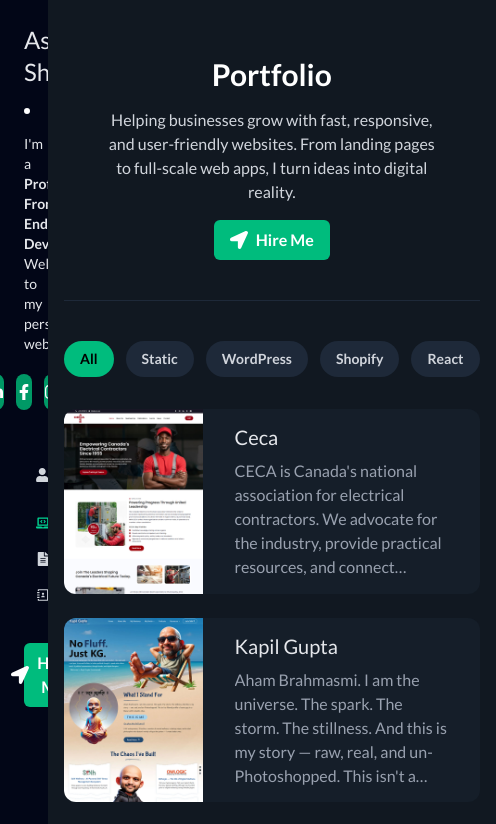
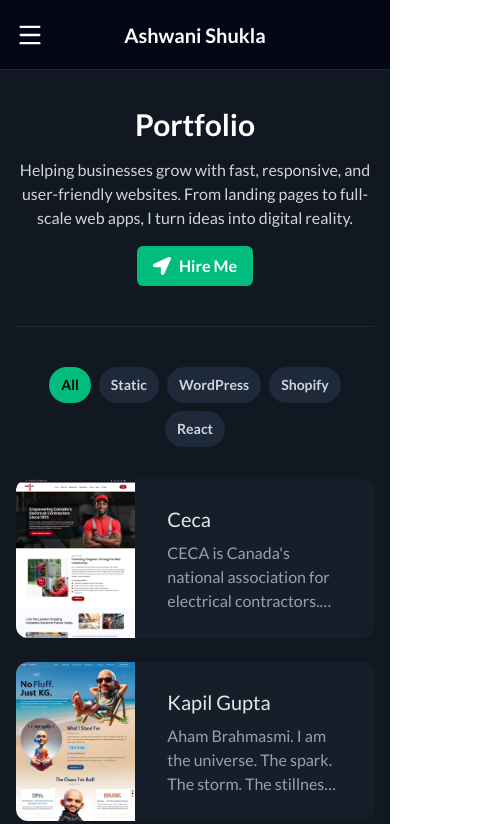
Before and after one commit to ashwanishukla669/portfolio, a Next.js app: page /portfolio in a window 390 px wide. Shown: the top 824 px of the page, 496 px wide, since content can reach past the window. Built offline with nearby package versions, Linux system fonts and the light colour scheme.

Commit message:
mobile menu

```diff
--- /dev/null
+++ b/app/components/MobileNavbar.tsx
@@ -0,0 +1,58 @@
+"use client"
+
+import { Menu, X } from "lucide-react"
+import { useState } from "react"
+import { Sidebar } from "@/app/components/Sidebar"
+
+const MobileNavbar = () => {
+
+    const [open, setOpen] = useState(false);
+
+    return (
+        <>
+            {/* Top Navbar */}
+
+            <div className="lg:hidden fixed top-0 w-full h-[70px] bg-[#020617] border-b border-gray-800 z-50 px-4 flex items-center">
+
+                {/* Hamburger */}
+                <button onClick={() => setOpen(true)}>
+                    <Menu className="text-white" size={28} />
+                </button>
+
+                {/* Logo Name */}
+
+                <h2 className="absolute left-1/2 -translate-x-1/2 text-white font-bold text-xl">
+                    Ashwani Shukla
+                </h2>
+
+                {/* Overlay */}
+
+                {open && (
+                    <div
+                        className="fixed inset-0 bg-black/50 z-50" onClick={() => setOpen(false)}
+                    />
+                )}
+
+                {/* Sidebar Drawer */}
+                <div className={`fixed top-0 left-0 h-full w-[280px] bg-[#020617] z-50 transform transition-transform duration-300 ${open ? "translate-x-0" : "-translate-x-full"}`}
+                >
+
+                    {/* Close Button */}
+                    <div className="flex justify-end p-4">
+
+                        <button onClick={() => setOpen(false)}>
+                            <X className="text-white" size={28} />
+                        </button>
+
+                    </div>
+
+                    <Sidebar closeDrawer={() => setOpen(false)} />
+
+                </div>
+
+            </div>
+        </>
+    )
+}
+
+export default MobileNavbar
--- a/app/components/Portfolio/PortfolioCards.tsx
+++ b/app/components/Portfolio/PortfolioCards.tsx
@@ -65,7 +65,7 @@ export default function PortfolioCards() {
                             <h3 className='text-xl text-gray-200 line-clamp-1'>
                                 {project.title}
                             </h3>
-                            <p className='text-base text-gray-400 line-clamp-5'>
+                            <p className='text-base text-gray-400 line-clamp-3 md:line-clamp-5'>
                                 {project.description}
                             </p>
                         </div>
--- a/app/components/Portfolio/PortfolioTabs.tsx
+++ b/app/components/Portfolio/PortfolioTabs.tsx
@@ -9,12 +9,12 @@ export const PortfolioTabs = ({ active, setActive }: Props) => {
     const tabs = ["all", "static", "wordPress", "shopify", "react"];
 
   return (
-    <div className="flex justify-center gap-3 mb-8">
+    <div className="flex flex-wrap justify-center gap-2 sm:gap-3 mb-8">
         {tabs.map((tab) => (
             <button
                 key={tab}
                 onClick={() => setActive(tab)}
-                className={`px-4 py-2 rounded-full cursor-pointer font-bold capitalize text-sm ${
+                className={`px-3 sm:px-4 py-2 rounded-full cursor-pointer font-bold capitalize text-sm transition-all ${
                     active === tab
                     ? "bg-emerald-500 text-black hover:bg-emerald-400"
                     : "bg-gray-800 text-gray-300 hover:bg-emerald-400 hover:text-black"
--- a/app/components/Sidebar.tsx
+++ b/app/components/Sidebar.tsx
@@ -1,7 +1,6 @@
 "use client";
 
 import Image from 'next/image'
-import React from 'react'
 import { SocialIcons } from './ui/SocialIcons'
 import { FaFacebookF, FaInstagram, FaLinkedinIn, FaLocationArrow } from "react-icons/fa";
 import { usePathname } from 'next/navigation';
@@ -11,13 +10,17 @@ import Link from 'next/link';
 import { Button } from './ui/Button';
 import { useRouter } from 'next/navigation';
 
-export const Sidebar: FC = () => {
+type Props = {
+  closeDrawer?: () => void;
+};
+
+export const Sidebar: FC<Props> = ({ closeDrawer }) => {
 
   const pathName: string = usePathname();
   const router = useRouter();
 
   return (
-    <aside className='w-[280px] bg-[#020617] p-6 flex flex-col gap-6 h-screen sticky top-0 overflow-y-auto custom-scrollbar'>
+    <aside className='lg:w-[280px] bg-[#020617] p-6 flex flex-col gap-6 h-screen sticky top-0 overflow-y-auto custom-scrollbar'>
       <div className='text-center flex flex-col gap-5'>
 
         {/* Name */}
@@ -59,6 +62,7 @@ export const Sidebar: FC = () => {
                 key={item.label}
                 href={item.href}
                 target={item.target}
+                onClick={closeDrawer}
                 className={`flex items-center gap-3 px-3 py-0 transition-all
                       ${isActive ? "text-emerald-400 font-medium" : "text-gray-300 hover:text-emerald-400"}
                     `}
--- a/app/layout.tsx
+++ b/app/layout.tsx
@@ -2,6 +2,7 @@ import type { Metadata } from "next";
 import { Lato } from "next/font/google";
 import "./globals.css";
 import { Sidebar } from "./components/Sidebar";
+import MobileNavbar from "./components/MobileNavbar";
 
 const lato = Lato({
   weight: ["100", "300", "400", "700", "900"],
@@ -26,10 +27,19 @@ export default function RootLayout({
         suppressHydrationWarning
         className={`${lato.variable} antialiased`}
       >
-       <div className="flex min-h-screen">
-        <Sidebar />
+       <div className="flex flex-col lg:flex-row min-h-[calc(100vh-70px)] lg:min-h-screen pt-[50px] lg:pt-0">
+        <div className="hidden lg:flex">
+          <Sidebar />
+        </div>
+
+        {/* Mobile Navbar */}
+
+        <div className="lg:hidden flex">
+          <MobileNavbar />
+        </div>
+
         <main className="bg-[#111821] flex-1">
-          <div className="max-w-[1140px] 2xl:max-w-[1240px] w-full mx-auto px-4 md:px-10 ">
+          <div className="lg:max-w-[1140px] 2xl:max-w-[1240px] w-full mx-auto px-4 md:px-10 ">
             {children}
           </div>
         </main>
--- a/app/portfolio/page.tsx
+++ b/app/portfolio/page.tsx
@@ -6,7 +6,7 @@ import PortfolioCards from '../components/Portfolio/PortfolioCards';
 export default function PortfolioPage() {
     return (
         <section className='py-14'>
-            <div className='text-center w-[80%] mx-auto mb-10 flex flex-col gap-4'>
+            <div className='text-center md:w-[80%] mx-auto mb-10 flex flex-col gap-4'>
                 <h1 className='text-3xl text-white font-[700]'>Portfolio</h1>
                 <p className='text-base text-gray-300'>Helping businesses grow with fast, responsive, and user-friendly websites. From landing pages to full-scale web apps, I turn ideas into digital reality.</p>
 
```
